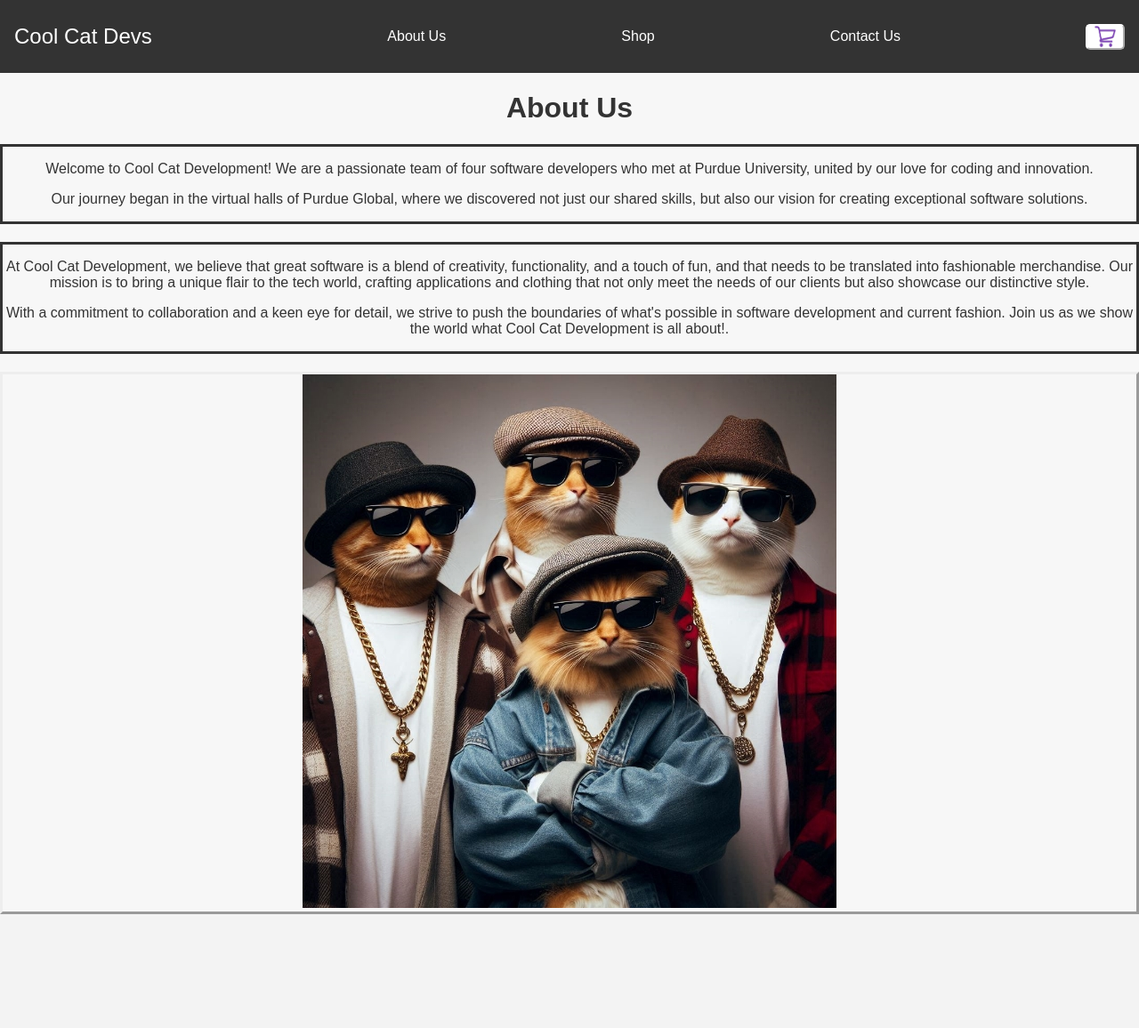
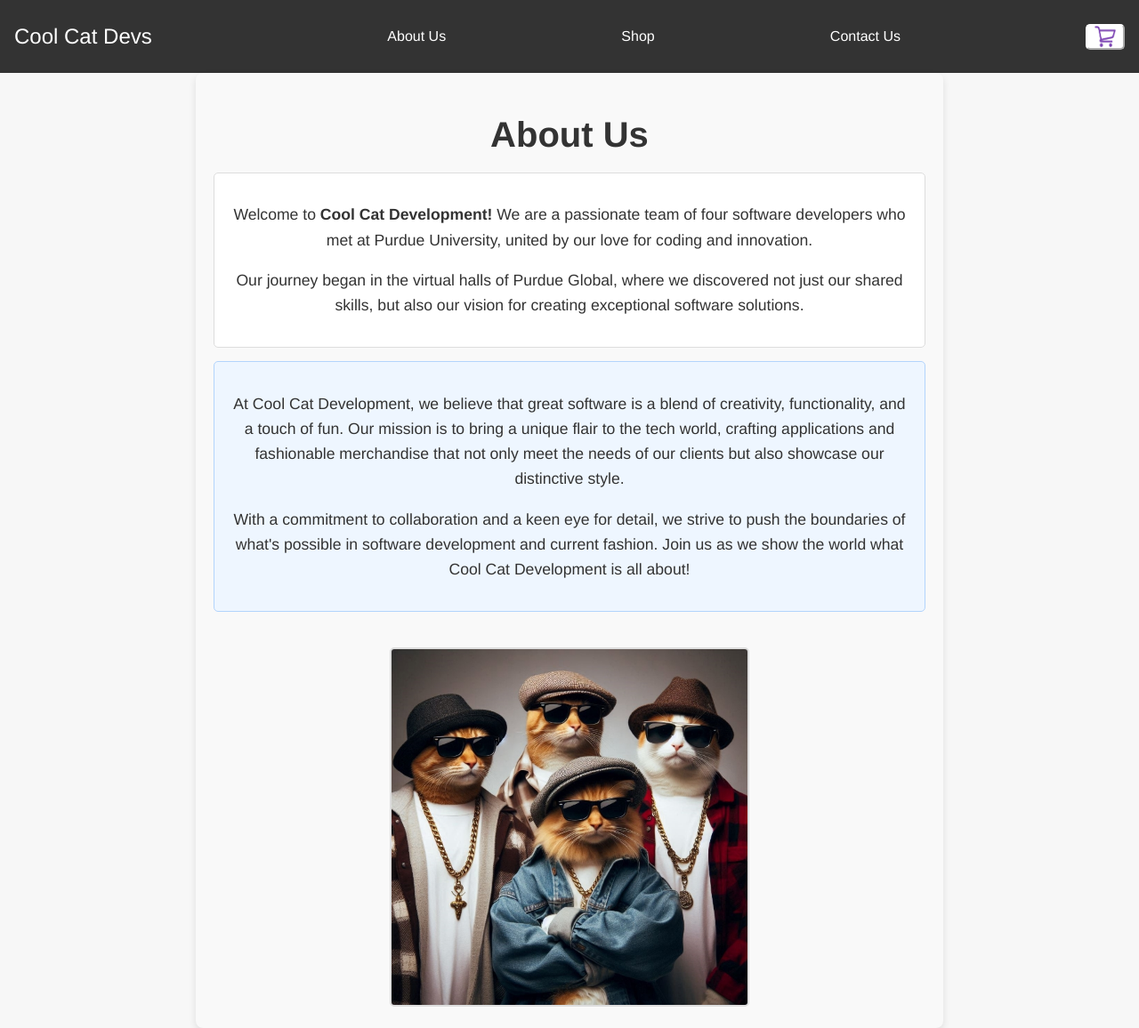
Before and after one commit to jbowser64/CoolCatDevs, a Flask app: page /about in a window 1280 px wide. Shown: the whole page at 89% size. Before the commit the page ends 1028 px from the top, so only its background shows below. Run offline with Flask 3, Linux system fonts and the light colour scheme.

Commit message:
Fixed cart.html and optimized aboutus.html

```diff
--- a/app.py
+++ b/app.py
@@ -110,9 +110,17 @@
 #--( Cart )--------------------------------------------------#
 @app.route("/cart")
 def cart():
-	if not logged_in():
-		return redirect("/login")
-	return render_template("cart.html")
+    if not logged_in():
+        return redirect("/login")
+
+	# Attempting to retrieve the cart items and display them properly:
+    customer_id = session.get("customer_id")
+    cart_items = Database.get_cart(customer_id)
+
+    total = sum(item["unit_price"] * item["quantity"] for item in cart_items) if cart_items else 0
+
+    return render_template("cart.html", items=cart_items, total=total)
+    return render_template("cart.html")
 
 @app.route("/cart/info")
 def cart_items():
--- a/static/style.css
+++ b/static/style.css
@@ -259,7 +259,7 @@
 
 
 	/* CART STYLING */
-.cart-border{
+ .cart-border{
 	width: 40px; height: 25px;
 	background-color: white;
 	border: outset white 2px;
@@ -276,18 +276,27 @@
 		height: 24px;
 	}
 
-body {
-	margin: 0;
-	padding: 0;
-	font-family: Arial, sans-serif;
+.cart-table {
+	width: 100%;
+	border-collapse: collapse;
+	margin-top: 20px;
 }
 
-footer {
-	border-style:outset;
-	border:ridge;
-	width:auto;
+	.cart-table th, .cart-table td {
+		border: 1px solid #ddd;
+		padding: 8px;
+		text-align: center;
+	}
 
-}
+	.cart-table th {
+		background-color: #f4f4f4;
+		font-weight: bold;
+	}
+
+	.cart-table tbody tr:hover {
+		background-color: #f1f1f1;
+	}
+
 	/* CART STYLING END */
 
 	/* CONTACT US PAGE STYLING */
@@ -444,3 +453,51 @@
 
 
 	/* Error/Success Message Styling END */
+
+
+	/* Aboutus.html Styling */
+
+.about-container {
+	max-width: 800px;
+	margin: 0 auto;
+	padding: 20px;
+	text-align: center;
+	background-color: #f9f9f9;
+	border-radius: 8px;
+	box-shadow: 0 4px 8px rgba(0, 0, 0, 0.1);
+}
+
+h1 {
+	color: #333;
+	font-size: 2.5em;
+	margin-bottom: 10px;
+}
+
+.about-content {
+	margin: 20px 0;
+}
+
+.about-text {
+	padding: 15px;
+	background-color: #ffffff;
+	border: 1px solid #ddd;
+	border-radius: 5px;
+	margin-bottom: 15px;
+	font-size: 1.1em;
+	line-height: 1.6;
+}
+
+.mission {
+	background-color: #eef6ff;
+	border-color: #b3d4fc;
+}
+
+.about-image img {
+	width: 100%;
+	max-width: 400px;
+	border-radius: 5px;
+	margin-top: 20px;
+	border: 2px solid #ddd;
+}
+
+	/* Aboutus.html Styling END */
--- a/templates/aboutus.html
+++ b/templates/aboutus.html
@@ -3,32 +3,29 @@
 {% block title %}About Us{% endblock %}
 
 {% block content %}
+<div class="about-container">
     <h1>About Us</h1>
-<div style=" border-style:solid; position:initial">
+    <div class="about-content">
+        <div class="about-text">
             <p>
-        Welcome to Cool Cat Development!
-        We are a passionate team of four software developers who met at Purdue University, united by our love for coding and innovation.
+                Welcome to <strong>Cool Cat Development!</strong> We are a passionate team of four software developers who met at Purdue University, united by our love for coding and innovation.
             </p>
-
             <p>
-        Our journey began in the virtual halls of Purdue Global, where we discovered not just our shared skills,
-        but also our vision for creating exceptional software solutions.
+                Our journey began in the virtual halls of Purdue Global, where we discovered not just our shared skills, but also our vision for creating exceptional software solutions.
             </p>
         </div>
-<div style="border-style:solid; margin-top:20px;margin-bottom:20px">
+
+        <div class="about-text mission">
             <p>
-        At Cool Cat Development, we believe that great software is a blend of creativity, functionality, and a touch of fun,
-        and that needs to be translated into fashionable merchandise.
-        Our mission is to bring a unique flair to the tech world,
-        crafting applications and clothing that not only meet the needs of our clients but also showcase our distinctive style.
+                At Cool Cat Development, we believe that great software is a blend of creativity, functionality, and a touch of fun. Our mission is to bring a unique flair to the tech world, crafting applications and fashionable merchandise that not only meet the needs of our clients but also showcase our distinctive style.
             </p>
-
             <p>
-        With a commitment to collaboration and a keen eye for detail, we strive to push the boundaries of what's possible in software development and current fashion.
-        Join us as we show the world what Cool Cat Development is all about!.
+                With a commitment to collaboration and a keen eye for detail, we strive to push the boundaries of what's possible in software development and current fashion. Join us as we show the world what Cool Cat Development is all about!
             </p>
         </div>
-<div style="border-style:outset; position:center">
+    </div>
+    <div class="about-image">
         <img src="static/icons/CoolCats.jpeg" alt="CoolCats">
     </div>
+</div>
 {% endblock %}
```
Also changed, not shown: templates/cart.html (+23 -12 lines), Resources/database.db. Lines whose indentation alone changed are shown as unchanged.
